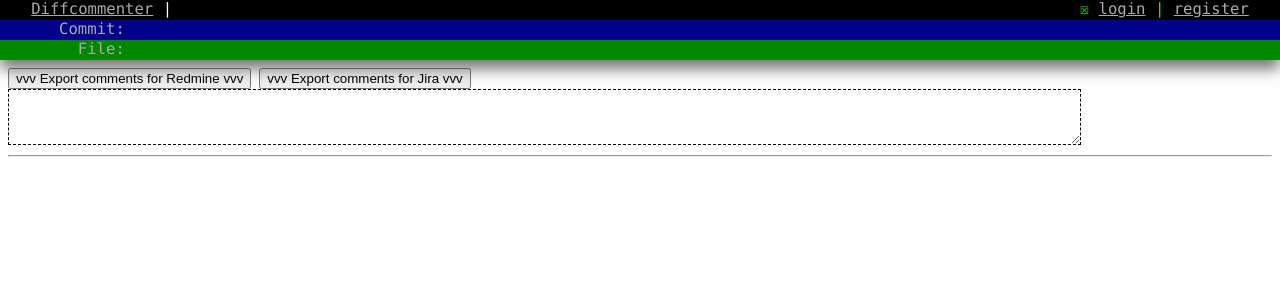
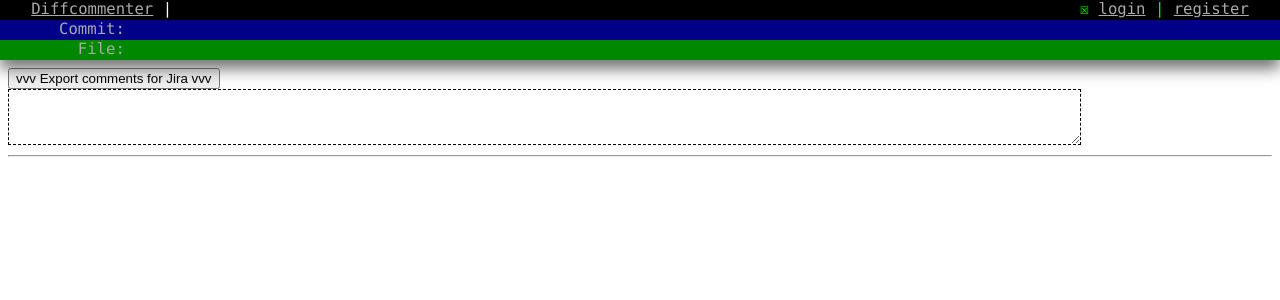
Before and after one commit to a-kr/diffcommenter, a Django app: template diffserver/templates/commit_sequence.html in a window 1280 px wide. Shown: the top 300 px of the page. Run offline with Django 3.2, Linux system fonts and the light colour scheme; the template is opened without the code that fills it, so the values that code supplies are empty; parts of the project's set-up code (start-up, migrations or seed data) failed here and were passed over.

Commit message:
Redmine goes away

```diff
--- a/diffserver/templates/commit_sequence.html
+++ b/diffserver/templates/commit_sequence.html
@@ -52,7 +52,6 @@
 {% endif %}
 
 <div>
-    <button class="export_comments_btn" data-dialect="redmine">vvv Export comments for Redmine vvv</button>
     <button class="export_comments_btn" data-dialect="jira">vvv Export comments for Jira vvv</button>
 </div>
 <div>
```
